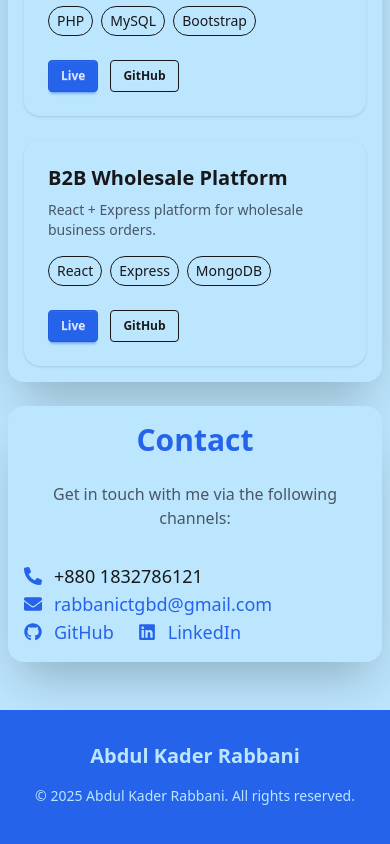
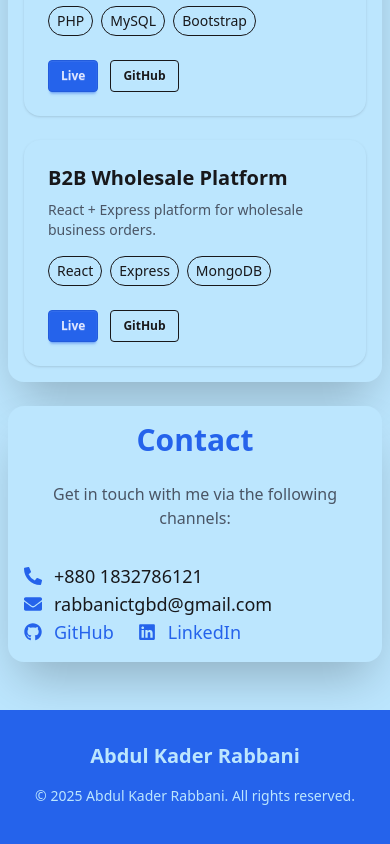
Before and after one commit to rabbanictgbd/rabbani-portfolio, a React (Vite) app: page / in a window 390 px wide. Shown: the part 5932-6776 px from the top of the page. Built offline with nearby package versions, Linux system fonts and the light colour scheme.

Commit message:
updated phone active

```diff
--- a/src/components/Contact.jsx
+++ b/src/components/Contact.jsx
@@ -5,7 +5,7 @@ import { FaPhoneAlt, FaEnvelope, FaGithub, FaLinkedin, FaGlobe } from "react-ico
 export default function Contact() {
   return (
     <section id="contact" className="p-4 sm:p-6 md:p-8 lg:p-10 bg-base-100 mx-2 sm:mx-6 md:mx-12 lg:mx-20 my-6 md:my-10 rounded-2xl shadow-2xl"
->
+    >
       <div className="max-w-3xl mx-auto text-center">
         <motion.h2
           initial={{ y: 8, opacity: 0 }}
@@ -31,12 +31,16 @@ export default function Contact() {
         >
           <p className="flex items-center gap-3 text-lg">
             <FaPhoneAlt className="text-primary" />
-            <span>+880 1832786121</span>
+            <a href="tel:+8801832786121" className="hover:underline">
+              +880 1832786121
+            </a>
           </p>
 
           <p className="flex items-center gap-3 text-lg">
             <FaEnvelope className="text-primary" />
-            <a href="mailto:rabbanictgbd@gmail.com" className="text-primary">rabbanictgbd@gmail.com</a>
+            <a href="mailto:rabbanictgbd@gmail.com" className="hover:underline">
+              rabbanictgbd@gmail.com
+            </a>
           </p>
 
           <p className="flex items-center gap-3 text-lg">
```
